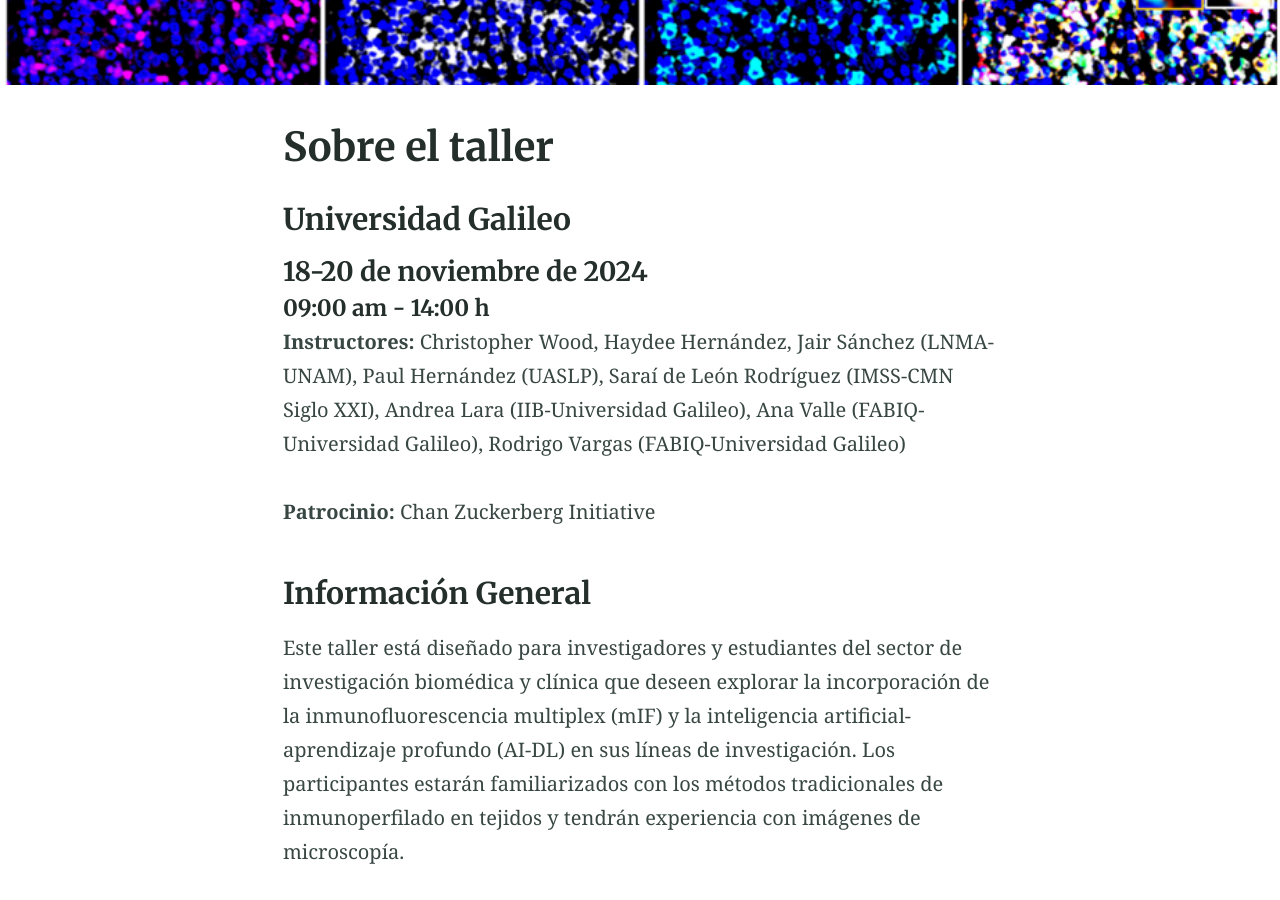
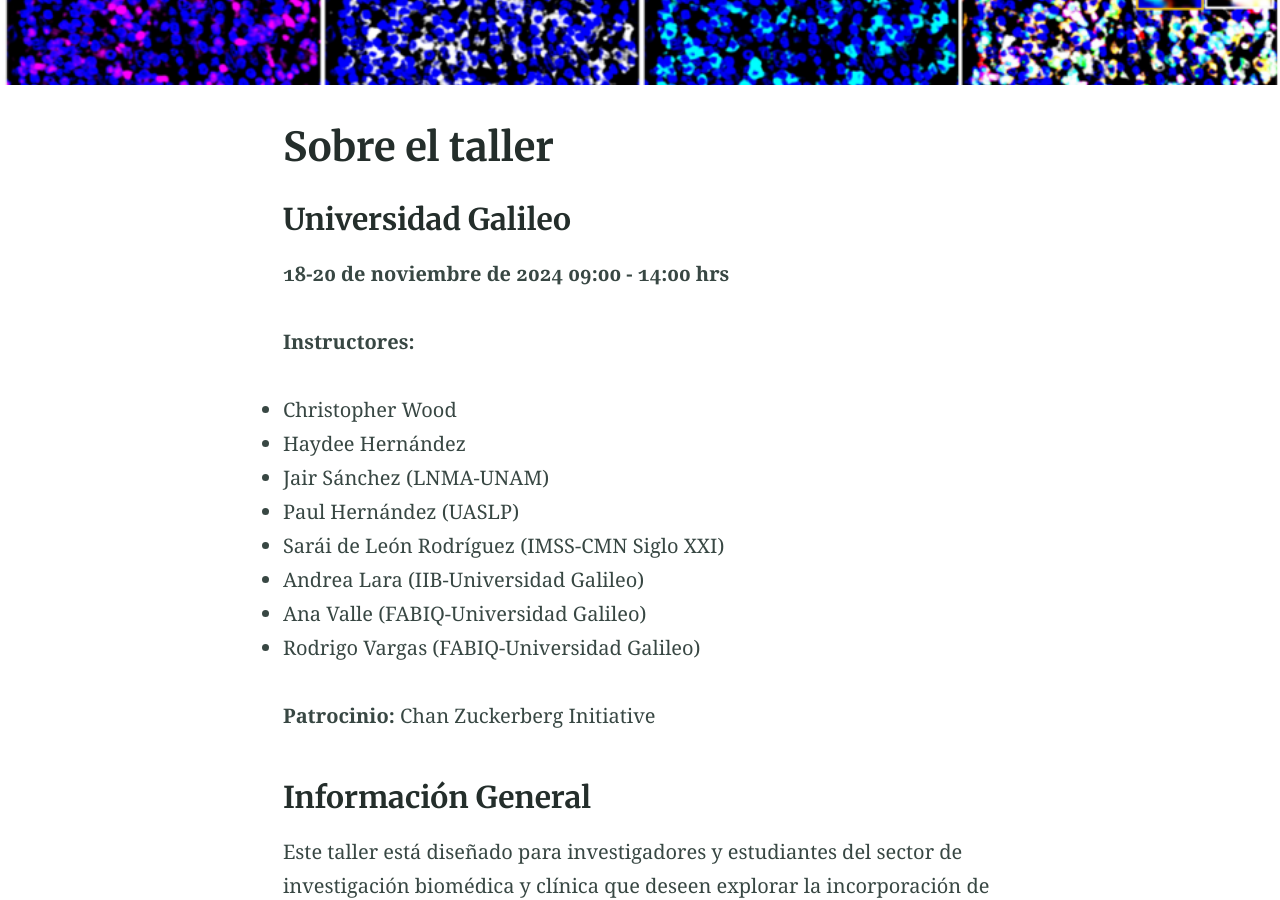
Before and after one commit to acnilo/202411_LNMA_IA-mIF, a Jekyll site: the page built from index.md, in a window 1280 px wide and 900 px high, scrolled down 339 px. Built offline with Jekyll 4.4.1, drawn with Linux system fonts in a browser that asks for light colours; some of the changed lines change nothing that is shown; some of the changed text lies outside the part shown.

Commit message:
Update index.md

```diff
--- a/index.md
+++ b/index.md
@@ -3,14 +3,24 @@ title: Sobre el taller
 feature_text: |
   ### Taller sobre inmunofluorescencia multiplex (mIF) y aplicación de Inteligencia Artificial para el inmuno-perfilado en tejidos y biopsias
 feature_image: "/assets/Imagenes/FotoIlustrativaHorizontal.png"
-excerpt: "Alembic is a starting point for [Jekyll](https://jekyllrb.com/) projects. Rather than starting from scratch, this boilerplate is designed to get the ball rolling immediately. Install it, configure it, tweak it, push it."
+excerpt: "Taller de mIF e inteligencia artificial-aprendizaje profundo (AI-DL)"
 ---
 
 ### Universidad Galileo
-#### 18-20 de noviembre de 2024
-##### 09:00 am - 14:00 h
+**18-20 de noviembre de 2024**
+**09:00 - 14:00 hrs**
 
-**Instructores:** Christopher Wood, Haydee Hernández, Jair Sánchez (LNMA-UNAM), Paul Hernández (UASLP), Saraí de León Rodríguez (IMSS-CMN Siglo XXI), Andrea Lara (IIB-Universidad Galileo), Ana Valle (FABIQ-Universidad Galileo), Rodrigo Vargas (FABIQ-Universidad Galileo)
+**Instructores:**
+<ul>
+    <li>Christopher Wood</li>
+    <li>Haydee Hernández</li>
+    <li>Jair Sánchez (LNMA-UNAM)</li>
+    <li>Paul Hernández (UASLP)</li>
+    <li>Sarái de León Rodríguez (IMSS-CMN Siglo XXI)</li>
+    <li>Andrea Lara (IIB-Universidad Galileo)</li>
+    <li>Ana Valle (FABIQ-Universidad Galileo)</li>
+    <li>Rodrigo Vargas (FABIQ-Universidad Galileo)</li>
+</ul>
 
 **Patrocinio:** Chan Zuckerberg Initiative
 
@@ -28,4 +38,4 @@ Estamos comprometidos a hacer que este taller sea accesible para todos. Si neces
 ### Contacto
 Para más información, por favor envíe un correo electrónico a: [andrealh@galileo.edu](mailto:andrealh@galileo.edu)
 
-{% include button.html text="Carpeta" icon="drive" link="https://github.com/daviddarnes/alembic](https://drive.google.com/drive/folders/1Jm9_aIGEk2-T0geeBIz_YFTtBhsBejt6?usp=sharing" color="#0366d6" %}
+{% include button.html text="Material del curso" icon="drive" link="https://drive.google.com/drive/folders/1Jm9_aIGEk2-T0geeBIz_YFTtBhsBejt6?usp=sharing" color="#0366d6" %}
```
